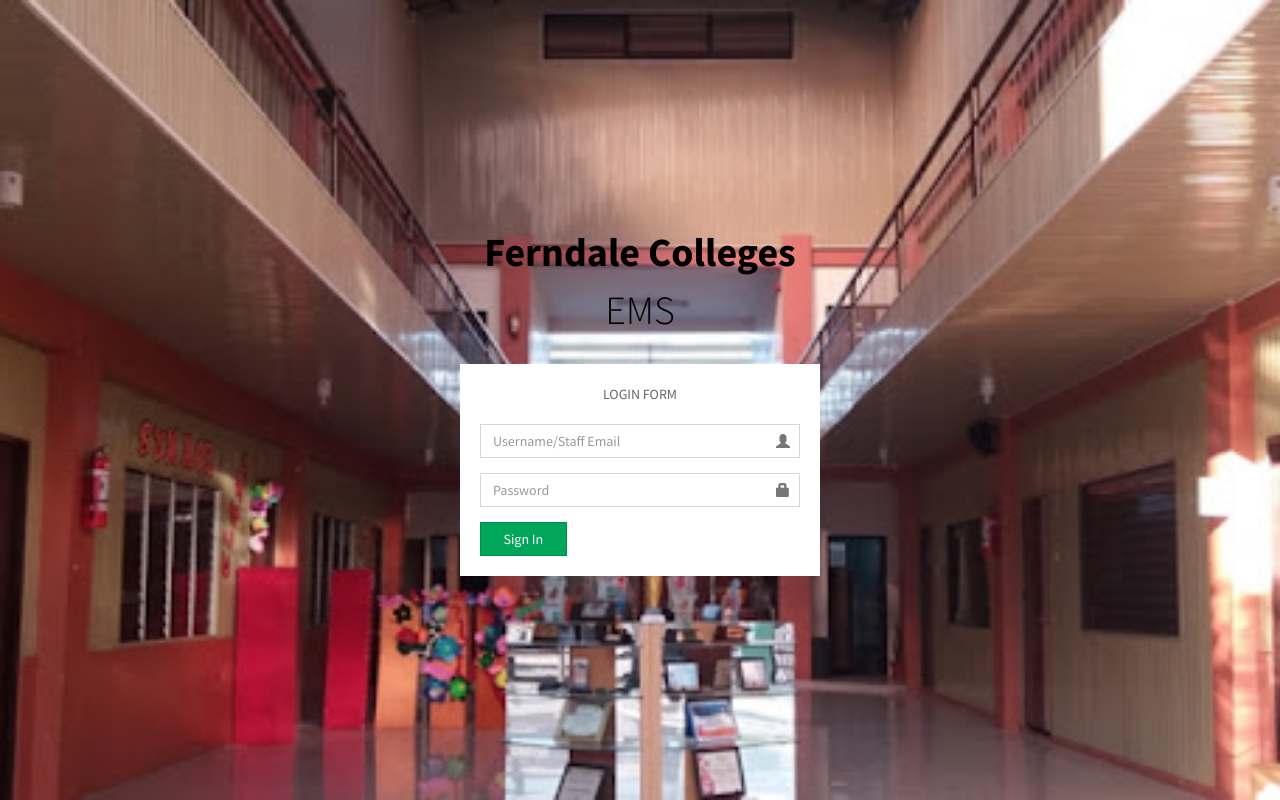
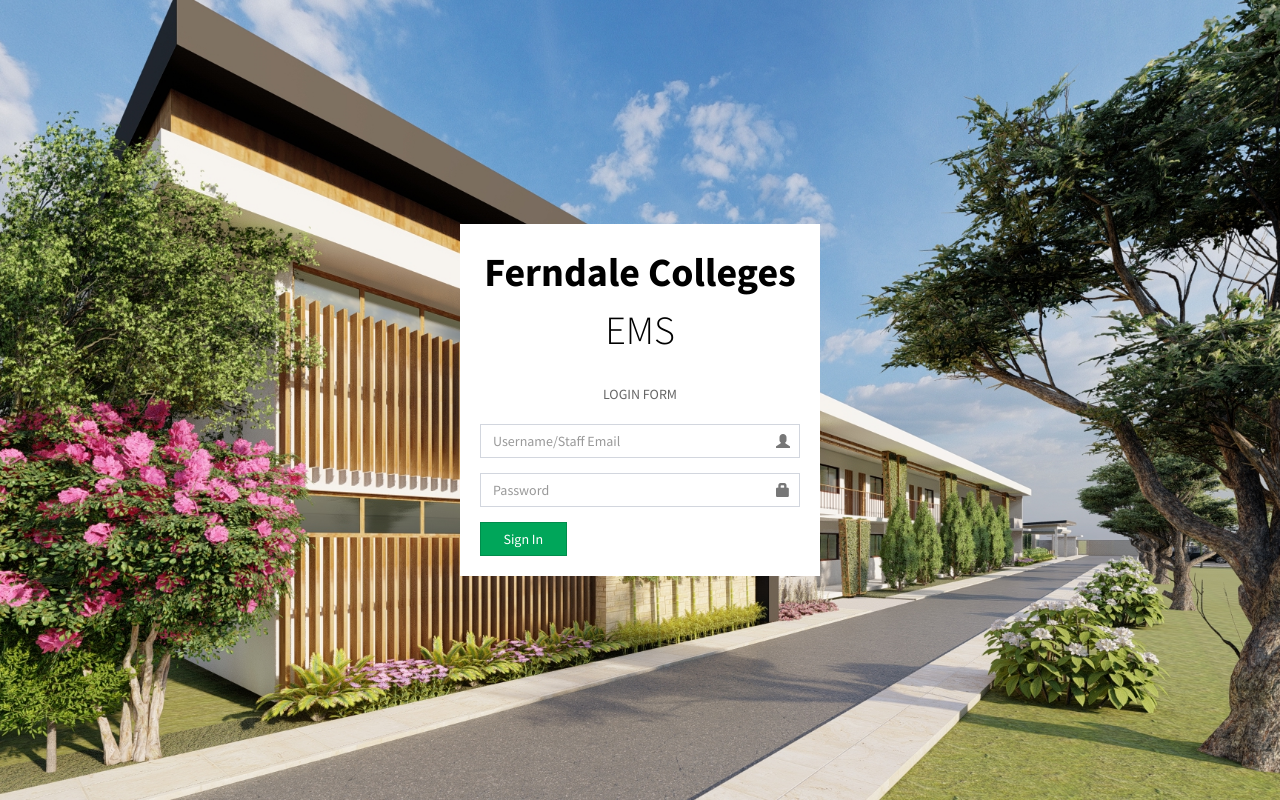
Before and after one commit to Jaypee1414/Profiling_System_Php, a CodeIgniter app: page /EMS-CI/index.php/home/login_page in a window 1280 px wide. Run offline with CodeIgniter, Linux system fonts and the light colour scheme; some libraries are stand-ins or nearby versions.

Commit message:
change background img

```diff
--- a/application/views/login.php
+++ b/application/views/login.php
@@ -23,7 +23,7 @@
 
 <style>
     body{
-      background-image: url('<?php echo base_url("assets/dist/img/background.jpg")?>');
+      background-image: url('<?php echo base_url("assets/dist/img/FC.jpg")?>');
       background-size: cover;
       background-position: center;
       background-repeat: no-repeat;
@@ -38,11 +38,12 @@
   </style>
   <body>
   <div class="login-box">
+
+    <!-- /.login-logo -->
+    <div class="login-box-body">
     <div class="login-logo">
       <a href="#"><b>Ferndale Colleges</b> EMS</a>
     </div>
-    <!-- /.login-logo -->
-    <div class="login-box-body">
       <p class="login-box-msg">LOGIN FORM</p>
 
       <?php echo form_open('Home/login'); ?>
```
Also changed, not shown: assets/dist/img/FC.jpg (added), assets/dist/img/background.jpg (deleted), images/background.jpg (deleted).
